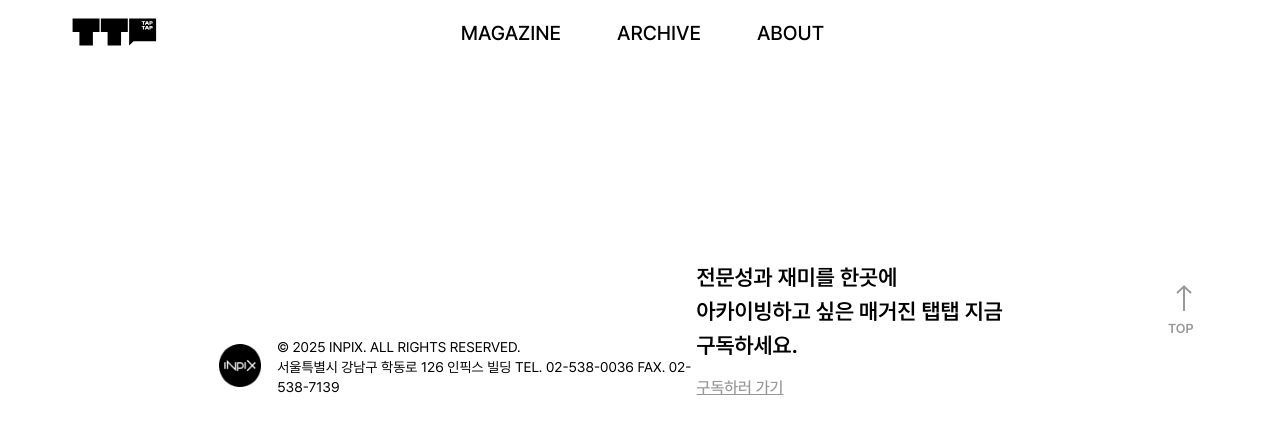
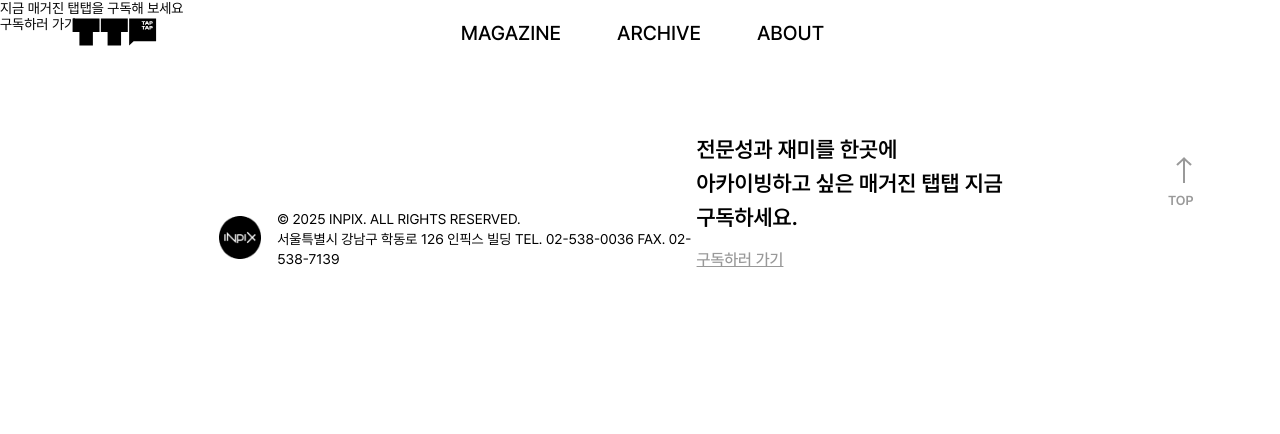
Before and after one commit to pjj0119/TAPTAP, a Next.js app: page /layout/FooterBar in a window 1280 px wide. Shown: the top 434 px of the page. Built offline with nearby package versions, Linux system fonts and the light colour scheme.

Commit message:
npm run server 추가가

```diff
--- a/package.json
+++ b/package.json
@@ -7,7 +7,8 @@
     "b": "next build",
     "s": "next start",
     "lint": "next lint",
-    "e": "next export"
+    "e": "next export",
+    "server": "serve out"
   },
   "dependencies": {
     "next": "^13.5.11",
--- a/src/pages/layout/Footer.tsx
+++ b/src/pages/layout/Footer.tsx
@@ -26,7 +26,7 @@ const Footer = ({ isMobile }: isMobileProps) => {
 							전문성과 재미를 한곳에<br />
 							아카이빙하고 싶은 매거진 탭탭 <br className="tabletBlock moBlock" />지금 구독하세요.
 						</p>
-						<Link href="https://www.inpix.com/newsletter/add">구독하러 가기</Link>
+						<Link href="https://www.inpix.com/newsletter/add" target="_blank">구독하러 가기</Link>
 					</div>
 				</div>
 				{!isMobile && <FooterTopbtn />}
--- a/src/pages/layout/FooterBar.tsx
+++ b/src/pages/layout/FooterBar.tsx
@@ -1,5 +1,4 @@
 import Link from "next/link"
-import FooterTopbtn from '@/pages/component/layout/FooterTopBtn';
 
 
 type isMobileProps = {
@@ -7,13 +6,13 @@ type isMobileProps = {
 };
 const Footer = ({ isMobile }: isMobileProps) => {
 	return (
-		<footer id='footer' className="footer">
-			<div className="footerInner">
-				<div className="footerInner__con footerInner__con--left">
-
+		<footer id='footer' className="footerbar">
+			<div className="footerbarInner">
+				<div className="footerbarInner__con footerbarInner__con--left">
+					<p>지금 매거진 탭탭을 구독해 보세요</p>
 				</div>
-				<div className="footerInner__con footerInner__con--right">
-
+				<div className="footerbarInner__con footerbarInner__con--right">
+					<Link href="https://www.inpix.com/newsletter/add" target="_blank">구독하러 가기</Link>
 				</div>
 			</div>
 		</footer>
```
